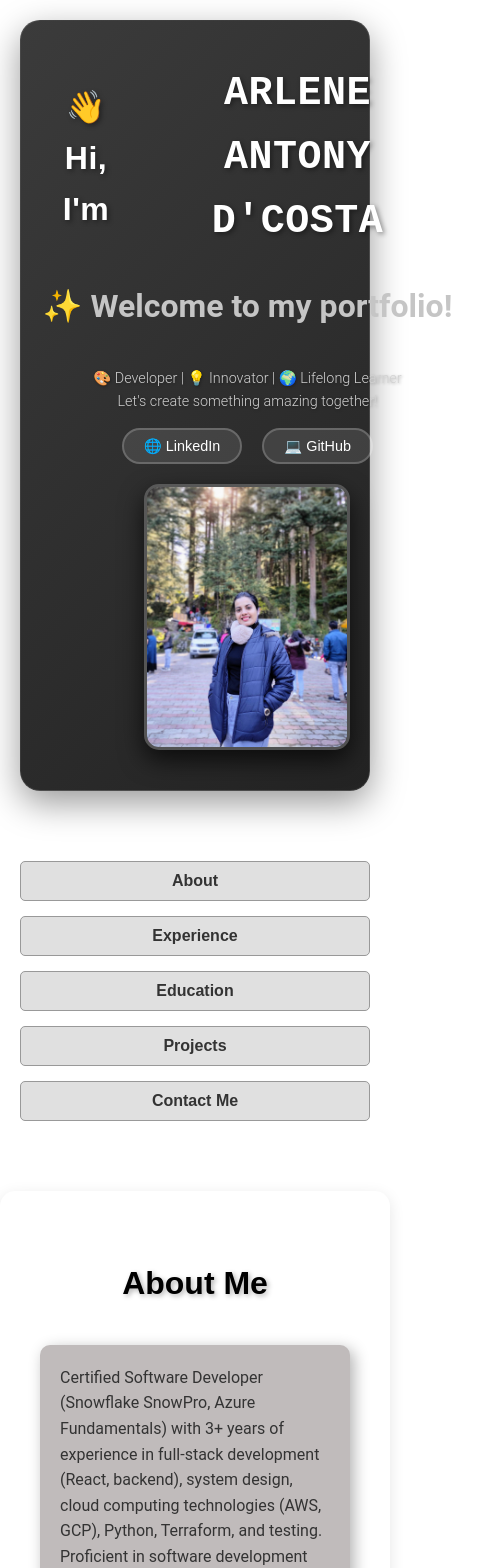
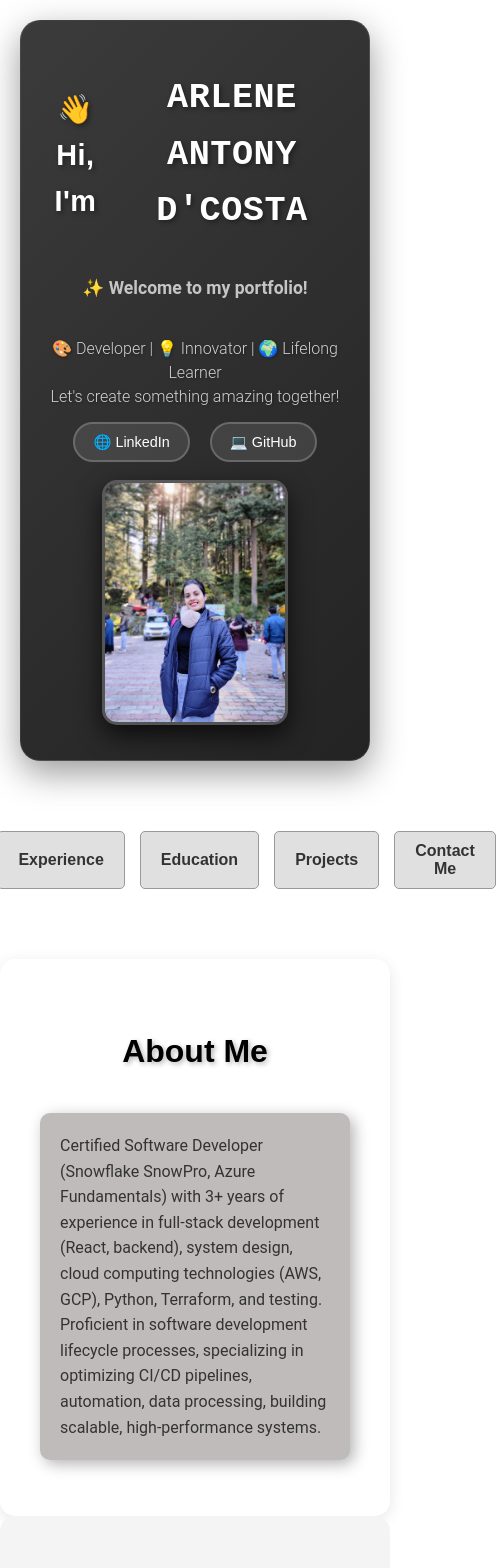
Before and after one commit to ArleneDcosta/portfolio, a React (Create React App) app: page / in a window 390 px wide. Shown: the top 1568 px of the page, 496 px wide, since content can reach past the window. Built offline with nearby package versions, Linux system fonts and the light colour scheme.

Commit message:
Updated media query

```diff
--- a/src/components/Header/Header.css
+++ b/src/components/Header/Header.css
@@ -171,64 +171,60 @@ h2 {
   animation: typing-once 4s steps(40, end) forwards, blink-once 0.75s step-end infinite; /* Typing animation */
 }
 
-/* General Styles Above */
-
 @media (max-width: 768px) {
   .header {
     flex-direction: column; /* Stack items vertically */
-    text-align: center; /* Center align everything */
+    align-items: center; /* Center everything */
+    text-align: center; /* Center the text */
     padding: 20px; /* Reduce padding for smaller screens */
   }
 
   .photo {
-    width: 200px; /* Reduce image size */
-    height: 260px; /* Maintain proportional height */
-    margin-bottom: 20px; /* Add spacing below image */
+    width: 180px; /* Smaller image size */
+    height: auto; /* Maintain aspect ratio */
+    margin-bottom: 15px; /* Space below the image */
   }
 
   .text-container {
     margin-left: 0; /* Remove left margin */
+    margin-top: 10px; /* Add spacing above text */
   }
 
   h1 {
-    font-size: 2rem; /* Reduce font size for heading */
-    gap: 10px; /* Reduce spacing between text elements */
+    font-size: 1.8rem; /* Reduce font size */
+    gap: 5px; /* Smaller gap between elements */
   }
 
   h2 {
-    font-size: 1.4rem; /* Reduce font size for subheading */
+    font-size: 1.3rem; /* Smaller subheading font size */
+    margin-bottom: 15px; /* Add spacing below subheading */
   }
 
   .description {
-    font-size: 0.9rem; /* Reduce font size for description */
+    font-size: 1rem; /* Adjust font size for better readability */
+    margin-bottom: 20px; /* Space below description */
+    line-height: 1.5; /* Add better line spacing */
+  }
+
+  .social-links {
+    margin-top: 15px; /* Add spacing above the social links */
   }
 
   .social-links a {
-    font-size: 0.9rem; /* Reduce font size for social links */
-    padding: 8px 20px; /* Adjust padding for smaller buttons */
-    border-radius: 20px; /* Slightly smaller radius */
-  }
-
-  .navigation-buttons {
-    flex-direction: column; /* Stack buttons vertically */
-    gap: 10px; /* Reduce spacing between buttons */
-  }
-
-  .navigation-buttons button {
-    font-size: 0.9rem; /* Smaller button text size */
-    padding: 8px 15px; /* Reduce button padding */
-    border-radius: 5px; /* Keep buttons rounded */
+    font-size: 0.9rem; /* Smaller font size for links */
+    padding: 10px 18px; /* Adjust padding */
+    border-radius: 20px; /* Keep buttons rounded */
   }
 
   .robotic-name {
-    font-size: 2.5rem; /* Reduce font size for robotic name */
+    font-size: 2.2rem; /* Reduce font size for robotic name */
   }
 
   .glitch-line {
-    height: 3px; /* Adjust glitch line thickness for smaller screens */
+    height: 2px; /* Thinner glitch line */
   }
 
-  .typing-animation {
-    font-size: 1.2rem; /* Reduce font size for typing animation */
+  .typing-animation-once {
+    font-size: 1.1rem; /* Adjust font size for typing animation */
   }
 }
```
